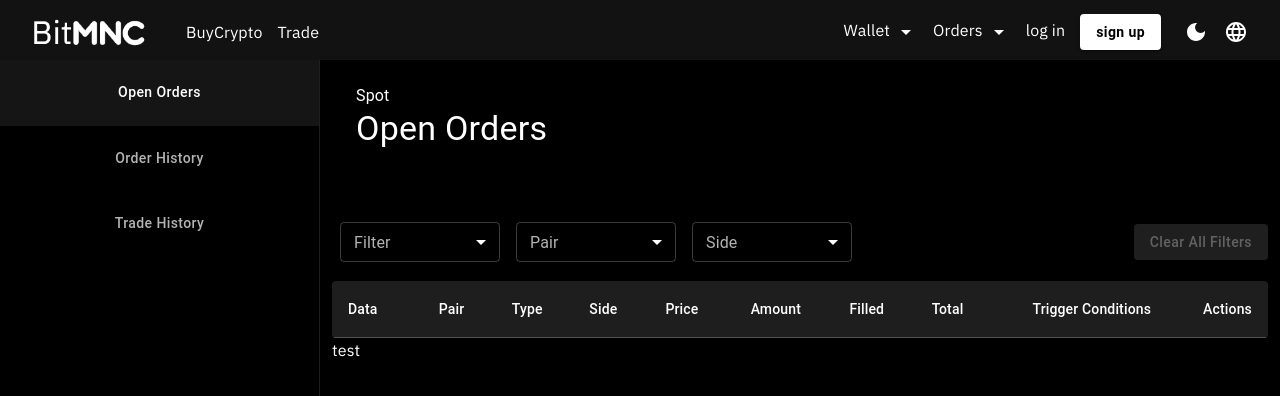
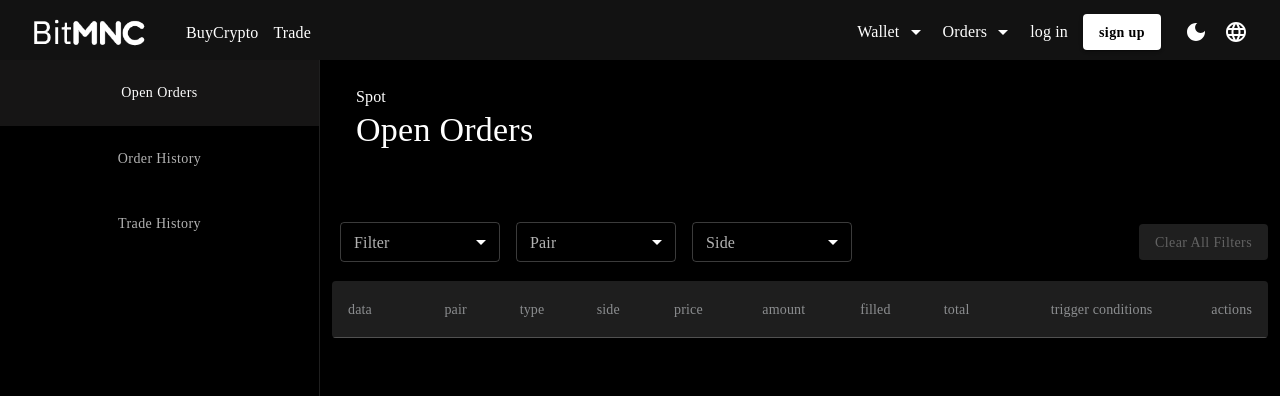
Before and after one commit to ammarsalahi/BTC, a React (Vite) app: page /orders in a window 1280 px wide. Shown: the top 396 px of the page. Built offline with nearby package versions, Linux system fonts and the light colour scheme; a web font is replaced by a local one.

Commit message:
font and color changes

```diff
--- a/src/components/elements/orders/OpenOrders.jsx
+++ b/src/components/elements/orders/OpenOrders.jsx
@@ -84,24 +84,22 @@ export default function OpenOrders() {
       <TableContainer sx={{ mt: "2%" }} component={Paper}>
         <Table aria-label="collapsible table">
           <TableHead>
-            <TableRow>
-              <TableCell>Data</TableCell>
-              <TableCell align="right">Pair</TableCell>
-              <TableCell align="right">Type</TableCell>
-              <TableCell align="right">Side</TableCell>
-              <TableCell align="right">Price</TableCell>
-              <TableCell align="right">Amount</TableCell>
-              <TableCell align="right">Filled</TableCell>
-              <TableCell align="right">Total</TableCell>
-              <TableCell align="right">Trigger Conditions</TableCell>
-              <TableCell align="right">Actions</TableCell>
-            </TableRow>
+          <TableRow>
+            <TableCell sx={{color:"#8c8e90"}}>data</TableCell>
+            <TableCell align="right" sx={{color:"#8c8e90"}}>pair</TableCell>
+            <TableCell align="right" sx={{color:"#8c8e90"}}>type</TableCell>
+            <TableCell align="right" sx={{color:"#8c8e90"}}>side</TableCell>
+            <TableCell align="right" sx={{color:"#8c8e90"}}>price</TableCell>
+            <TableCell align="right" sx={{color:"#8c8e90"}}>amount</TableCell>
+            <TableCell align="right" sx={{color:"#8c8e90"}}>filled</TableCell>
+            <TableCell align="right" sx={{color:"#8c8e90"}}>total</TableCell>
+            <TableCell align="right" sx={{color:"#8c8e90"}}>trigger conditions</TableCell>
+            <TableCell align="right" sx={{color:"#8c8e90"}}>actions</TableCell>
+          </TableRow>
           </TableHead>
         </Table>
       </TableContainer>
-      <Box>
-            <p>test</p>
-          </Box>
+
     </Box>
   )
 }
--- a/src/components/elements/orders/OrderHistory.jsx
+++ b/src/components/elements/orders/OrderHistory.jsx
@@ -78,10 +78,10 @@ export default function OrderHistory() {
                   </TextField>
 
 
-                <Button variant="contained" size="small" color="yellow" sx={{ml:"1%"}}>
+                <Button variant="contained" size="small" color="light" sx={{ml:"1%"}}>
                     Search
                 </Button>
-                <Button variant="contained" size="small" disabled sx={{ml:"1%"}}>
+                <Button variant="contained" size="small" color="light" sx={{ml:'2%'}}>
                     Reset
                 </Button>
 
@@ -93,25 +93,25 @@ export default function OrderHistory() {
 
                 </Box>
                 <FormControlLabel control={<Checkbox defaultChecked />} label="Hide all canceled" />
-                <Button variant="contained" disabled>
-                    Clear All Filters
+                <Button variant="contained" color="light" disabled>
+                    clear all filters
                 </Button>
            </div>
         </Box>
         <TableContainer sx={{mt:"2%"}} component={Paper}>
       <Table aria-label="collapsible table">
         <TableHead>
-          <TableRow>
-            <TableCell>Data</TableCell>
-            <TableCell align="right">Pair</TableCell>
-            <TableCell align="right">Type</TableCell>
-            <TableCell align="right">Side</TableCell>
-            <TableCell align="right">Price</TableCell>
-            <TableCell align="right">Amount</TableCell>
-            <TableCell align="right">Filled</TableCell>
-            <TableCell align="right">Total</TableCell>
-            <TableCell align="right">Trigger Conditions</TableCell>
-            <TableCell align="right">Actions</TableCell>
+        <TableRow>
+            <TableCell sx={{color:"#8c8e90"}}>data</TableCell>
+            <TableCell align="right" sx={{color:"#8c8e90"}}>pair</TableCell>
+            <TableCell align="right" sx={{color:"#8c8e90"}}>type</TableCell>
+            <TableCell align="right" sx={{color:"#8c8e90"}}>side</TableCell>
+            <TableCell align="right" sx={{color:"#8c8e90"}}>price</TableCell>
+            <TableCell align="right" sx={{color:"#8c8e90"}}>amount</TableCell>
+            <TableCell align="right" sx={{color:"#8c8e90"}}>filled</TableCell>
+            <TableCell align="right" sx={{color:"#8c8e90"}}>total</TableCell>
+            <TableCell align="right" sx={{color:"#8c8e90"}}>trigger conditions</TableCell>
+            <TableCell align="right" sx={{color:"#8c8e90"}}>actions</TableCell>
           </TableRow>
         </TableHead>
         <TableBody>
--- a/src/components/elements/orders/TradeHistory.jsx
+++ b/src/components/elements/orders/TradeHistory.jsx
@@ -35,7 +35,7 @@ export default function TradeHistory() {
         <Box className="row gx-0 p-4">
         <Typography>Spot</Typography>
             <Typography variant="h4">
-                Order History
+                Trade History
             </Typography>
         </Box>
         <Box className="row mt-5">
@@ -78,16 +78,16 @@ export default function TradeHistory() {
                         </MenuItem>
                     ))}
                   </TextField>
-                  <Button variant="contained" color="yellow">
+                  <Button variant="contained" size="small" color="light" sx={{ml:"1%"}}>
                     Search
                 </Button>
-                <Button variant="contained" sx={{ml:"1%", bgcolor:"#808080"}}>
+                <Button variant="contained" size="small" color="light" sx={{ml:'2%'}}>
                     Reset
                 </Button>
 
                 </Box>
-                <Button variant="contained" disabled>
-                    Clear All Filters
+                <Button variant="contained" color="light" disabled>
+                    clear all filters
                 </Button>
            </div>
         </Box>
@@ -95,16 +95,16 @@ export default function TradeHistory() {
       <Table aria-label="collapsible table">
         <TableHead>
           <TableRow>
-            <TableCell>Data</TableCell>
-            <TableCell align="right">Pair</TableCell>
-            <TableCell align="right">Type</TableCell>
-            <TableCell align="right">Side</TableCell>
-            <TableCell align="right">Price</TableCell>
-            <TableCell align="right">Amount</TableCell>
-            <TableCell align="right">Filled</TableCell>
-            <TableCell align="right">Total</TableCell>
-            <TableCell align="right">Trigger Conditions</TableCell>
-            <TableCell align="right">Actions</TableCell>
+            <TableCell sx={{color:"#8c8e90"}}>data</TableCell>
+            <TableCell align="right" sx={{color:"#8c8e90"}}>pair</TableCell>
+            <TableCell align="right" sx={{color:"#8c8e90"}}>type</TableCell>
+            <TableCell align="right" sx={{color:"#8c8e90"}}>side</TableCell>
+            <TableCell align="right" sx={{color:"#8c8e90"}}>price</TableCell>
+            <TableCell align="right" sx={{color:"#8c8e90"}}>amount</TableCell>
+            <TableCell align="right" sx={{color:"#8c8e90"}}>filled</TableCell>
+            <TableCell align="right" sx={{color:"#8c8e90"}}>total</TableCell>
+            <TableCell align="right" sx={{color:"#8c8e90"}}>trigger conditions</TableCell>
+            <TableCell align="right" sx={{color:"#8c8e90"}}>actions</TableCell>
           </TableRow>
         </TableHead>
         <TableBody>
--- a/src/components/elements/trade/TradeFooter.jsx
+++ b/src/components/elements/trade/TradeFooter.jsx
@@ -30,8 +30,8 @@ export default function TradeFooter({height}) {
       <Box>
         <TabPanel>
           <Box sx={{py:`${height}px`}} className="d-flex justify-content-center">
-              <Typography>
-                <Link>Login</Link> or <Link>Register</Link> for Trade
+              <Typography variant="p" component="div" sx={{color:"#8c8e90"}}>
+                <Link className="logo" to="/login">Login</Link> or <Link className='logo' to="/signup">SignUp</Link> go to Trade
               </Typography>
           </Box>
         </TabPanel>
--- a/src/components/elements/trade/spotForm/LimitForm.jsx
+++ b/src/components/elements/trade/spotForm/LimitForm.jsx
@@ -38,6 +38,7 @@ export default function LimitForm({coin}) {
         <TextField
           placeholder="Price"
           size="small"
+          color="light"
           sx={mstyle}
           InputProps={{
             endAdornment: (
@@ -54,6 +55,7 @@ export default function LimitForm({coin}) {
         <TextField
           placeholder="Amount"
           size="small"
+          color="light"
           sx={mstyle}
           InputProps={{
             endAdornment: (
@@ -76,14 +78,14 @@ export default function LimitForm({coin}) {
             />
         </div>
         <Button
-          variant="contained"
-          color="dark"
+          variant="outlined"
+          color="light"
           sx={mstyle}
         >
           <Typography sx={{ color: "#05c48e" }}>
             Log in
           </Typography>
-          <Typography sx={{ marginInline: "5px" }}>
+          <Typography sx={{ marginInline: "5px" ,color:"#8c8e90"}}>
             or
           </Typography>
           <Typography sx={{ color: "#df473d" }}>
--- a/src/components/pages/Trade.jsx
+++ b/src/components/pages/Trade.jsx
@@ -19,7 +19,7 @@ export default function Trade() {
     let size=window.innerHeight;
     setPageHeight(size-55);
     setRowHeight(size-(size/2.8))
-    setRow2Height(size-(size/2+50))
+    setRow2Height(size-(size/2+60))
     setRow3Height((size-rowheight)/4.1)
   }
   useEffect(()=>{
@@ -42,11 +42,18 @@ export default function Trade() {
 
           </div>
           <div className="col-xxl-4 col-xl-4 col-lg-5 col-md-5 col-12 row  gx-0 borderingl  h-100" >
-            <div className="col-lg-6 col-md-6 col-12 gx-0  overflow-auto pricing borderbottom" style={{height:row2height}}>
+            <div className="col-lg-6 col-md-6 col-12 gx-0  overflow-hidden pricing borderbottom" style={{height:row2height}}>
               <PriceList/>
             </div>
-            <div className="col-lg-6 col-md-6 col-12 gx-0 overflow-auto borderbottom borderingl " style={{height:row2height}}>
+            <div className="col-lg-6 col-md-6 col-12 gx-0 pricing borderbottom borderingl " style={{height:row2height}}>
+              <div className='sticky-top d-flex justify-content-center'>
+                <Typography variant="p" component="div">
+                  Recent Trades
+                </Typography>
+              </div>
+              <div className=" overflow-auto pricing " style={{height:"90%"}}>
               <CoinPriceTabs/>
+              </div>
             </div>
             <div className="col-12 ">
               <SpotTabs/>
--- a/src/styles/main.css
+++ b/src/styles/main.css
@@ -1,4 +1,4 @@
-@font-face {
+/* @font-face {
   font-family: "IBM-FONT";
   src: local("IBM-FONT"),
     url(../fonts/IBMPlexSansCondensed-Regular.ttf) format("truetype");
@@ -22,11 +22,31 @@
   font-family: "Binance-bold";
   src: local("Binance"),
     url(../fonts/BinancePlex-SemiBold.otf) format("truetype");
+} */
+
+@font-face {
+  font-family: "IconFont";
+  src: local("IconFont"),
+    url(../fonts/iconfont-OKX-header-footer.woff2) format("truetype");
 }
+
+
 body {
   background-color: #000 !important;
-  font-family: "Binance-medium" !important;
+  font-family: "IconFont" !important;
 
+}
+p,h1,h2,h3,h4,h5,h6,a{
+  font-family: "IconFont" !important;
+
+}
+[class^="Mui"],
+[class^="Mui"] * {
+  font-family: "IconFont" !important;
+}
+[class*="Mui"],
+[class*="Mui"] * {
+  font-family: "IconFont" !important;
 }
 a {
   text-decoration: none;
```
Also changed, not shown: src/components/elements/trade/PriceList.jsx (+15 -7 lines), src/components/elements/trade/SpotTabs.jsx (+4 -4 lines), src/components/elements/trade/spotForm/MarketForm.jsx (+13 -10 lines), src/components/elements/trade/spotForm/StopForm.jsx (+13 -9 lines).
